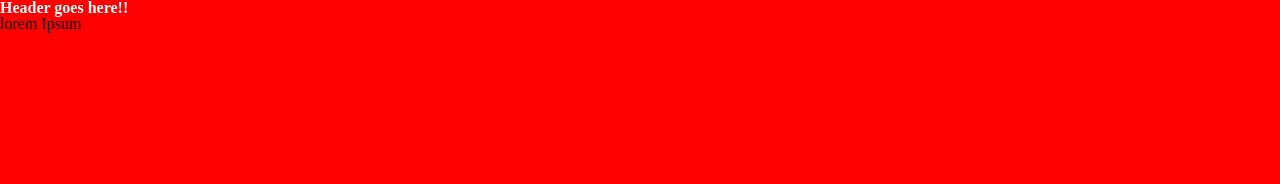
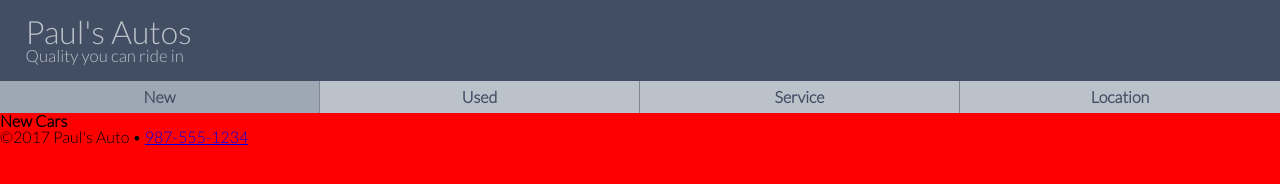
Before and after one commit to 777uliahshafar/hands-on, a plain HTML site: page index.html in a window 1280 px wide. Drawn offline with Linux system fonts and the light colour scheme.

Commit message:
headerandnav

```diff
--- a/css/_medium.scss
+++ b/css/_medium.scss
@@ -1 +1 @@
-body{background-color: green;}
+body{background-color: blue;}
--- a/css/_small-default.scss
+++ b/css/_small-default.scss
@@ -4,10 +4,75 @@ html {-webkit-text-size-adjust: 100%; -ms-text-size-adjust: 100%;}
 /*  apply a natural box layout model to all elements  */
 * { -moz-box-sizing: border-box; -webkit-box-sizing: border-box; box-sizing: border-box; }
 
+/* ----------Body -----------*/
 body{
-    background-color: blue;
+    font-family: $defaultFont;
+    background-color: wheat;
+    font-weight: $normalWeight;
 }
 
-h1{
-    color: $primaryColor;
-}
+
+/* -----------Header --------------*/
+
+header{
+    background-color: $primaryColor;
+    color : $secondaryColor;
+    padding: 1rem $gutter;
+    h1 {
+        font-size: 2rem;
+        font-weight: $normalWeight;
+    }
+    h2 {
+        font-size: 1.05rem;
+        font-weight: $normalWeight;
+    }
+
+} //end of header
+
+
+/* -----------Nav --------------*/
+
+nav{
+    background-color: $secondaryColor;
+
+    ul li{
+        float: left;
+        width: 25%;
+        border-right:  1px solid rgba(0,0,0,0.3);
+    }
+
+    ul li:last-child{border-right:none;}
+
+    ul li a{
+        display: block;
+        text-align: center;
+        font-weight:  $boldWeight;
+        padding: .5rem 0;
+        color: $primaryColor;
+        text-decoration: none;
+        transition: background .5s ease, color .5s ease;
+    }
+
+    ul li.active a {
+        background-color: darken($secondaryColor, 10%);
+    }
+    ul li a:hover{
+        color: $secondaryColor;
+        background-color: $primaryColor;
+    } //end of hover
+
+
+
+
+    } // end of nav
+
+
+
+
+
+/*----- Clearfix: Force an Element not to collapse -----*/
+.clearfix:after {
+    content: "";
+    display: table;
+    clear: both;
+  }
--- a/css/_variables.scss
+++ b/css/_variables.scss
@@ -1 +1,9 @@
-$primaryColor: #fff;
+$primaryColor: #424e64;
+$secondaryColor: #bbc2ca;
+$font-color: #35373a;
+
+$defaultFont: 'Lato', sans-serif;
+$normalWeight: 300;
+$boldWeight: 700;
+
+$gutter: 2%;
--- a/index.html
+++ b/index.html
@@ -1,11 +1,15 @@
 <!DOCTYPE html>
 <html>
 <head>
+<!-- Tell Phones not to lie about width of mobile-->
     <meta name="viewport" content="width=device-width, initial-scale=1, maximum-scale=1">
+
     <meta charset="utf-8">
     <title>Title of the document</title>
     <link href="css/styles.css" rel="stylesheet">
 
+<!-- Font Lato from google-->
+    <link href="https://fonts.googleapis.com/css2?family=Lato:ital,wght@0,300;1,700&display=swap" rel="stylesheet">
 
 
 </head>
@@ -13,25 +17,28 @@
 <body>
     <!-- Tab Header Goes Here-->
 <header>
-    <h1>Header goes here!!</h1>
-
+    <h1>Paul's Autos</h1>
+    <h2>Quality you can ride in</h2>
 </header>
 
     <!-- Tab Nav Goes Here-->
-<nav>
-
-
+<nav class="clearfix">
+    <ul>
+        <li class="active"><a href="index.html">New</a></li>
+        <li><a href="used.html">Used</a></li>
+        <li><a href="service.html">Service</a></li>
+        <li><a href="location.html">Location</a></li>
+    </ul>
 </nav>
 
     <!-- Tab Main Goes Here-->
 <main>
-    <p> lorem Ipsum</p>
+    <h1>New Cars</h1>
 </main>
 
     <!-- Tab Footer Goes Here-->
 <footer>
-
-
+    <p>&copy;2017 Paul's Auto &bull; <a href="tel:9875551234">987-555-1234</a></p>
 </footer>
 
 
```
Also changed, not shown: css/styles.css, 1 other file.
